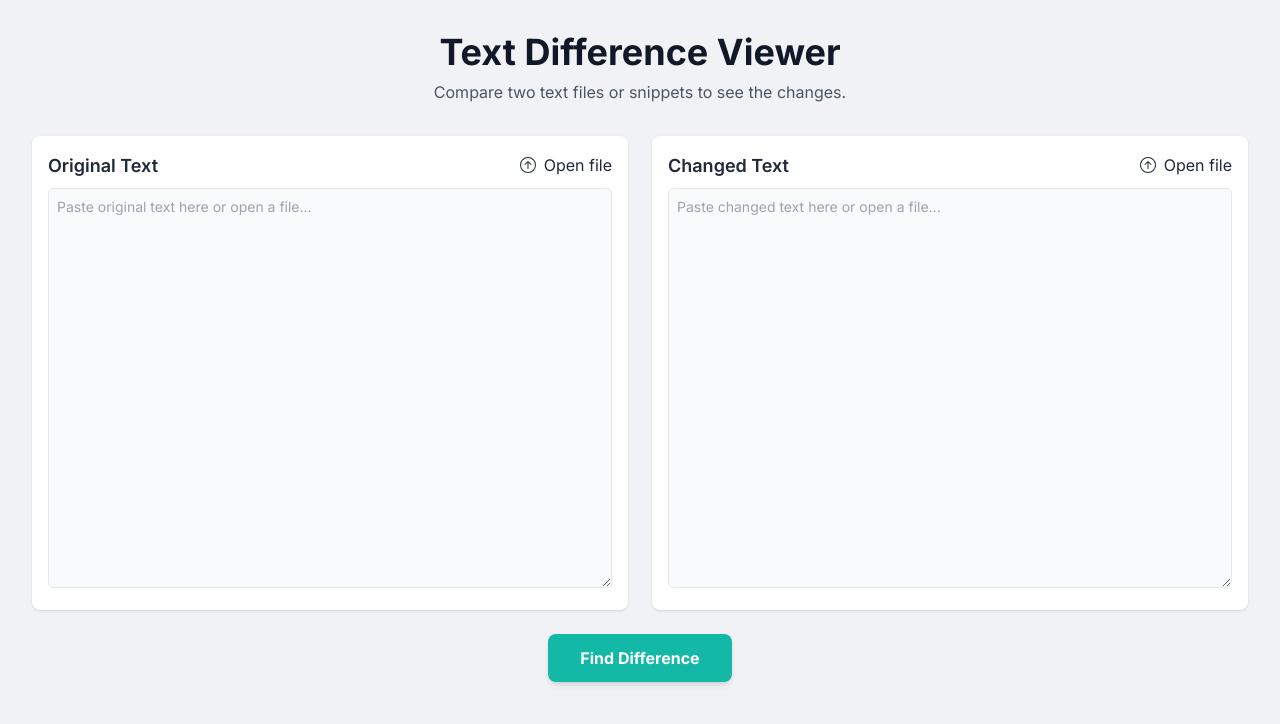
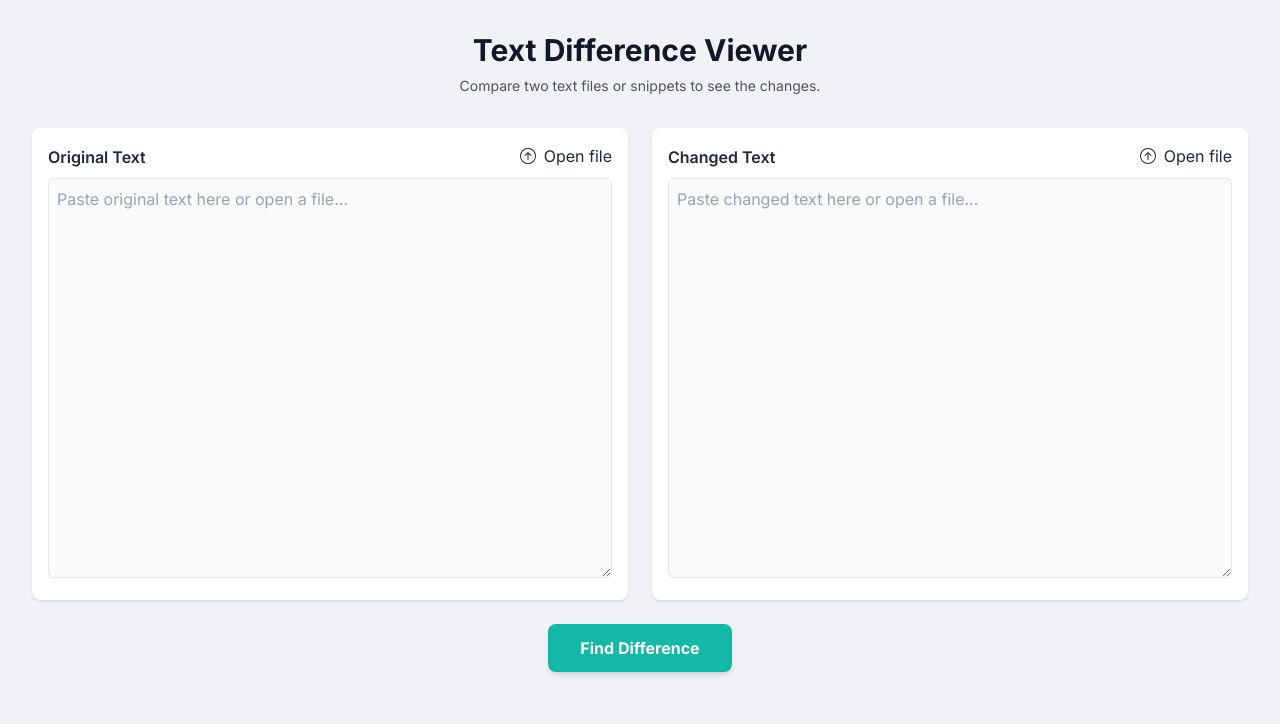
Before and after one commit to 1-Anand/file-diff-viewer, a plain HTML site: page index.html in a window 1280 px wide. Drawn offline with nearby package versions, Linux system fonts and the light colour scheme.

Commit message:
Update index.html

```diff
--- a/index.html
+++ b/index.html
@@ -15,10 +15,14 @@
         }
         .mono-font {
             font-family: 'Roboto Mono', monospace;
+            font-size: 0.8rem;
+            line-height: 1.2rem;
         }
         textarea {
             font-family: 'Roboto Mono', monospace;
-            min-height: 400px;
+            height: 50vh; /* Increased height to better fit window */
+            font-size: 0.8rem;
+            line-height: 1.2rem;
         }
         .diff-container pre {
             margin: 0;
@@ -79,8 +83,8 @@
     <div id="app" class="container mx-auto p-4 md:p-8 max-w-7xl">
         <!-- Header -->
         <header class="text-center mb-8">
-            <h1 class="text-3xl md:text-4xl font-bold text-gray-900">Text Difference Viewer</h1>
-            <p class="text-gray-600 mt-2">Compare two text files or snippets to see the changes.</p>
+            <h1 class="text-2xl md:text-3xl font-bold text-gray-900">Text Difference Viewer</h1>
+            <p class="text-sm text-gray-600 mt-2">Compare two text files or snippets to see the changes.</p>
         </header>
 
         <!-- Input Section -->
@@ -89,7 +93,7 @@
                 <!-- Original Text Panel -->
                 <div class="bg-white p-4 rounded-lg shadow">
                     <div class="flex justify-between items-center mb-2">
-                        <h2 class="font-semibold text-lg">Original Text</h2>
+                        <h2 class="font-semibold text-base">Original Text</h2>
                         <div class="custom-file-input">
                             <label for="file1">
                                 <svg xmlns="http://www.w3.org/2000/svg" width="16" height="16" fill="currentColor" class="bi bi-arrow-up-circle" viewBox="0 0 16 16">
@@ -100,12 +104,12 @@
                             <input type="file" id="file1">
                         </div>
                     </div>
-                    <textarea id="text1" class="w-full border rounded-md p-2 text-sm bg-gray-50 focus:outline-none focus:ring-2 focus:ring-blue-500" placeholder="Paste original text here or open a file..."></textarea>
+                    <textarea id="text1" class="w-full border rounded-md p-2 bg-gray-50 focus:outline-none focus:ring-2 focus:ring-blue-500" placeholder="Paste original text here or open a file..."></textarea>
                 </div>
                 <!-- Changed Text Panel -->
                 <div class="bg-white p-4 rounded-lg shadow">
                     <div class="flex justify-between items-center mb-2">
-                        <h2 class="font-semibold text-lg">Changed Text</h2>
+                        <h2 class="font-semibold text-base">Changed Text</h2>
                          <div class="custom-file-input">
                             <label for="file2">
                                 <svg xmlns="http://www.w3.org/2000/svg" width="16" height="16" fill="currentColor" class="bi bi-arrow-up-circle" viewBox="0 0 16 16">
@@ -116,7 +120,7 @@
                             <input type="file" id="file2">
                         </div>
                     </div>
-                    <textarea id="text2" class="w-full border rounded-md p-2 text-sm bg-gray-50 focus:outline-none focus:ring-2 focus:ring-blue-500" placeholder="Paste changed text here or open a file..."></textarea>
+                    <textarea id="text2" class="w-full border rounded-md p-2 bg-gray-50 focus:outline-none focus:ring-2 focus:ring-blue-500" placeholder="Paste changed text here or open a file..."></textarea>
                 </div>
             </div>
             <!-- Action Button -->
@@ -141,9 +145,9 @@
                 </div>
             </div>
              <!-- Diff View -->
-            <div class="grid grid-cols-1 md:grid-cols-2 gap-x-4 mono-font text-sm diff-container">
-                <div id="left-diff" class="border rounded-md overflow-x-auto"></div>
-                <div id="right-diff" class="border rounded-md overflow-x-auto mt-4 md:mt-0"></div>
+            <div class="grid grid-cols-1 md:grid-cols-2 gap-x-4 mono-font diff-container">
+                <div id="left-diff" class="border rounded-md overflow-auto h-[65vh]"></div>
+                <div id="right-diff" class="border rounded-md overflow-auto h-[65vh] mt-4 md:mt-0"></div>
             </div>
             <div id="loading-spinner" class="hidden justify-center items-center py-10">
                 <div class="loader"></div>
```
